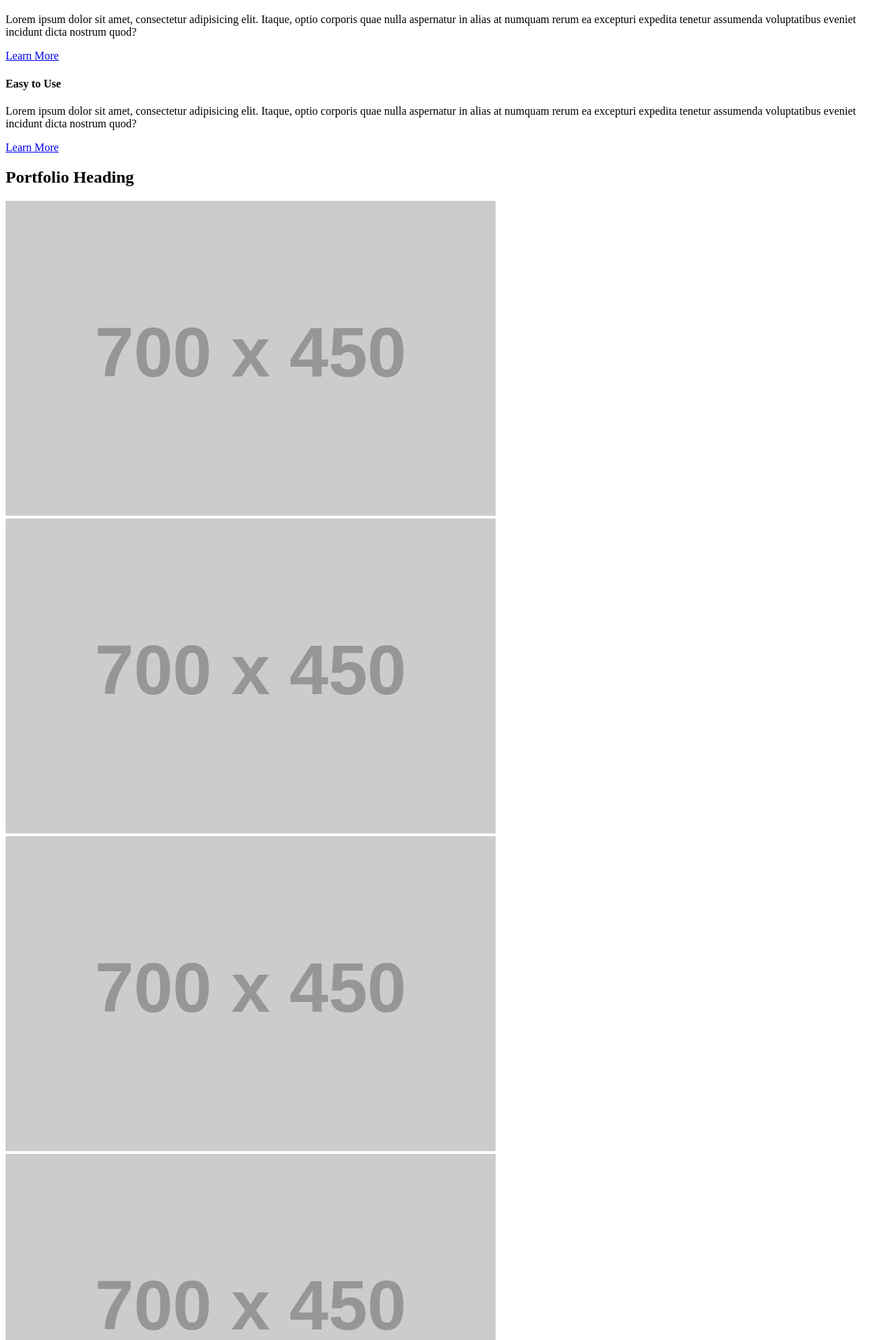
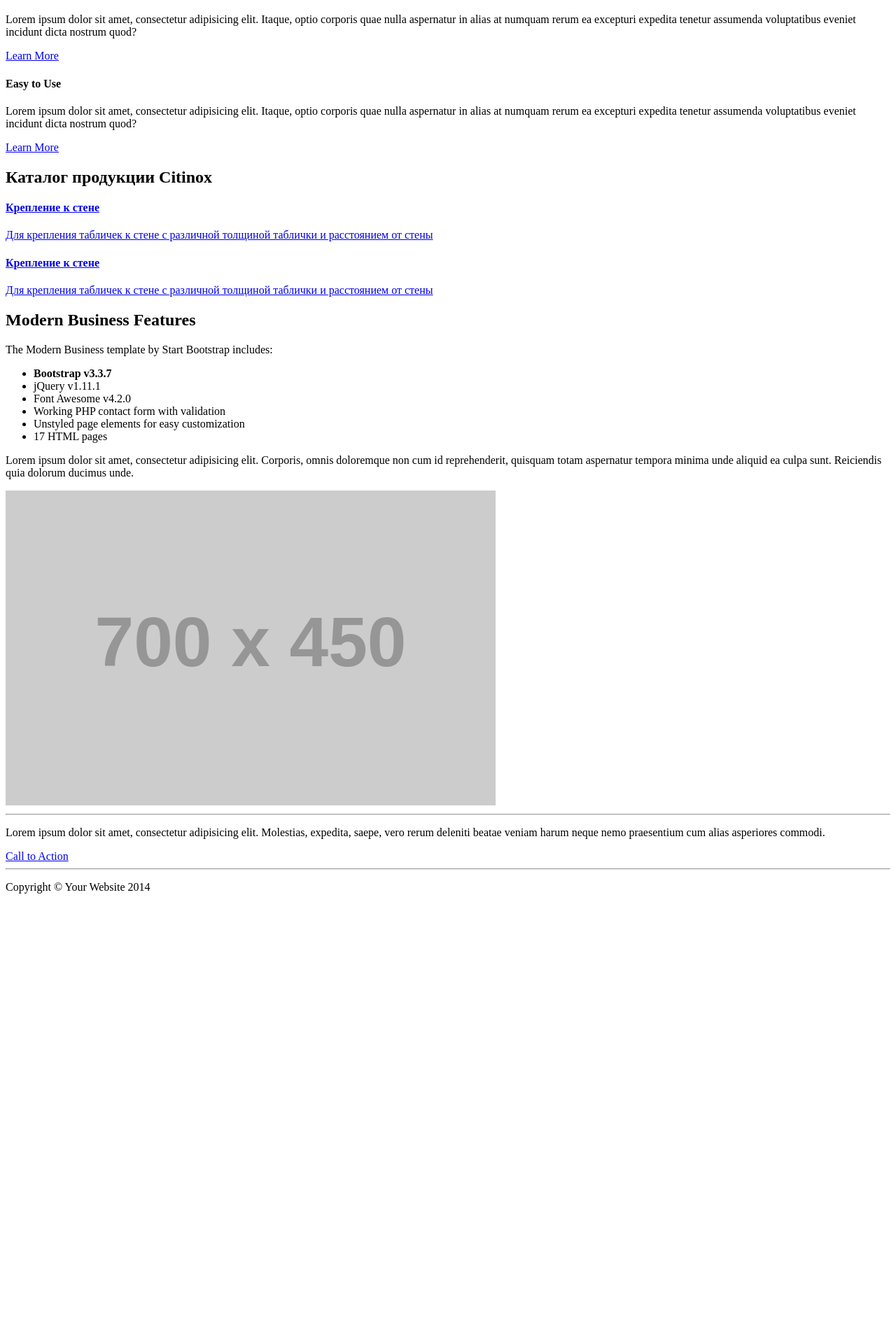
Before and after one commit to Grifindorf/citinox, a Yii app: template frontend/views/site/index.php in a window 1280 px wide. Shown: the part 828-2743 px from the top of the page at 70% size. After the commit the page ends 2105 px from the top, so only its background shows below. Run offline with PHP 8.4 and a stand-in for Yii, Linux system fonts and the light colour scheme; the template is opened without the code that fills it, so the values that code supplies are empty; grey boxes labelled with a size stand in for pictures from a placeholder-image service; some libraries are stand-ins or nearby versions.

Commit message:
Первые правки portfolio-items

```diff
--- a/frontend/views/layouts/main.php
+++ b/frontend/views/layouts/main.php
@@ -15,7 +15,7 @@ AppAsset::register($this);
 <?php $this->beginPage() ?>
 
 <!DOCTYPE html>
-<html lang="<?= Yii::$app->language ?>">
+<html lang="<?= Yii::$app->language ?>" xmlns="http://www.w3.org/1999/html">
 <head>
 	<meta charset="<?= Yii::$app->charset ?>">
 	<meta name="viewport" content="width=device-width, initial-scale=1">
@@ -201,41 +201,53 @@ AppAsset::register($this);
 	<!-- /.row -->
 
 	<!-- Portfolio Section -->
-	<div class="row">
+	<section id="portfolio" class="row">
 		<div class="col-lg-12">
-			<h2 class="page-header">Portfolio Heading</h2>
+			<h2 class="page-header">Каталог продукции Citinox</h2>
 		</div>
-		<div class="col-md-4 col-sm-6">
-			<a href="portfolio-item.html">
-				<img class="img-responsive img-portfolio img-hover" src="http://placehold.it/700x450" alt="">
+		<div class="col-md-4 col-sm-6 portfolio-item">
+			<a href="#">
+				<div class="img-wrap">
+					<div class="img-fasteners"> </div>
+				</div>
+				<div class="portfolio-caption">
+					<h4>Креплениe к стене</h4>
+					<p class="text-muted">Для крепления табличек к стене с различной толщиной таблички и расстоянием от стены</p>
+				</div>
 			</a>
 		</div>
-		<div class="col-md-4 col-sm-6">
-			<a href="portfolio-item.html">
-				<img class="img-responsive img-portfolio img-hover" src="http://placehold.it/700x450" alt="">
+		<div class="col-md-4 col-sm-6 portfolio-item">
+			<a href="#">
+				<div class="img-wrap">
+					<div class="img-fasteners"> </div>
+				</div>
+				<div class="portfolio-caption">
+					<h4>Креплениe к стене</h4>
+					<p class="text-muted">Для крепления табличек к стене с различной толщиной таблички и расстоянием от стены</p>
+				</div>
 			</a>
 		</div>
-		<div class="col-md-4 col-sm-6">
-			<a href="portfolio-item.html">
-				<img class="img-responsive img-portfolio img-hover" src="http://placehold.it/700x450" alt="">
+		<div class="col-md-4 col-sm-6 portfolio-item">
+			<a href="#">
+
 			</a>
 		</div>
-		<div class="col-md-4 col-sm-6">
-			<a href="portfolio-item.html">
-				<img class="img-responsive img-portfolio img-hover" src="http://placehold.it/700x450" alt="">
+		<div class="col-md-4 col-sm-6 portfolio-item">
+			<a href="#">
+
 			</a>
 		</div>
-		<div class="col-md-4 col-sm-6">
-			<a href="portfolio-item.html">
-				<img class="img-responsive img-portfolio img-hover" src="http://placehold.it/700x450" alt="">
+		<div class="col-md-4 col-sm-6 portfolio-item">
+			<a href="#">
+
 			</a>
 		</div>
-		<div class="col-md-4 col-sm-6">
-			<a href="portfolio-item.html">
-				<img class="img-responsive img-portfolio img-hover" src="http://placehold.it/700x450" alt="">
+		<div class="col-md-4 col-sm-6 portfolio-item">
+			<a href="#">
+
 			</a>
 		</div>
-	</div>
+	</section>
 	<!-- /.row -->
 
 	<!-- Features Section -->
```
Also changed, not shown: frontend/web/css/modern-business.css (+27 -0 lines).
